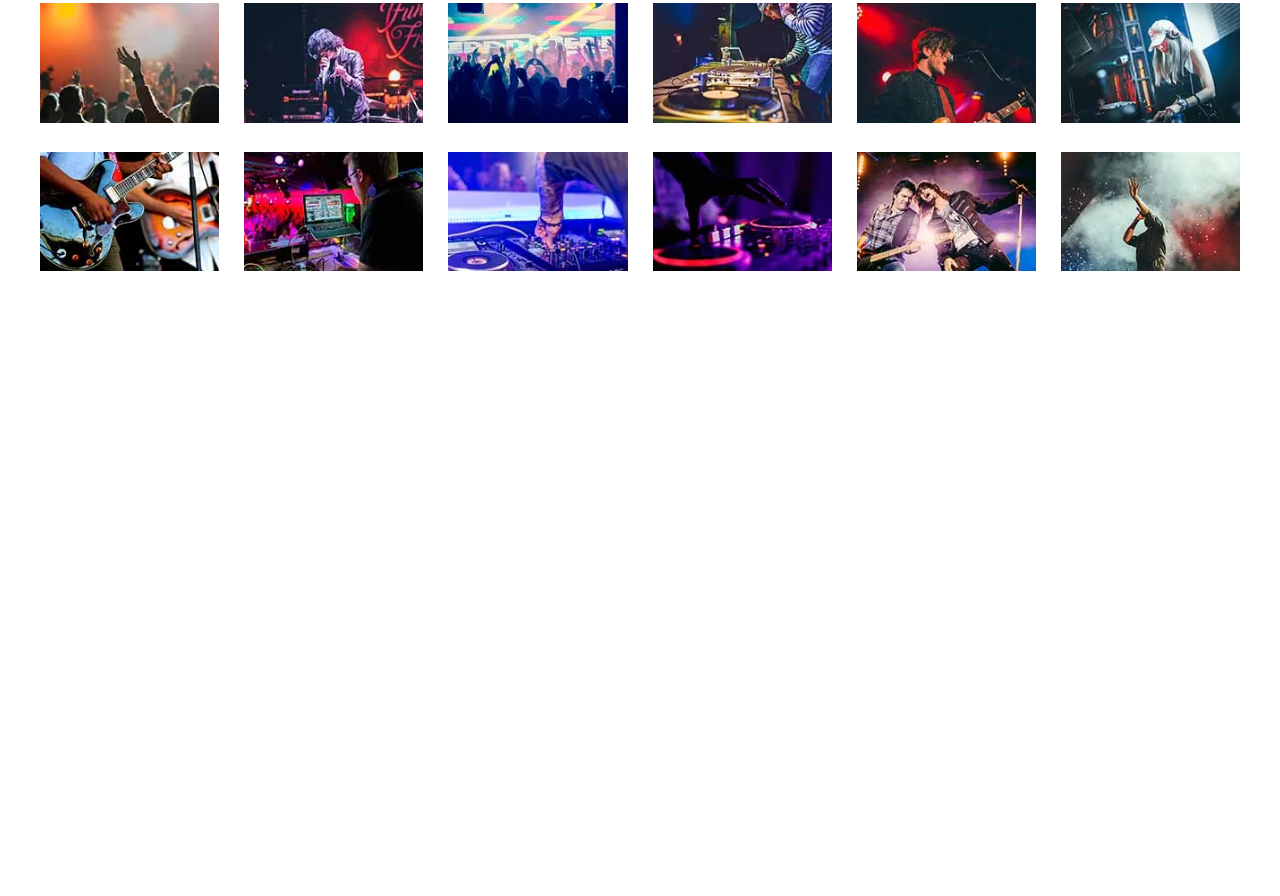
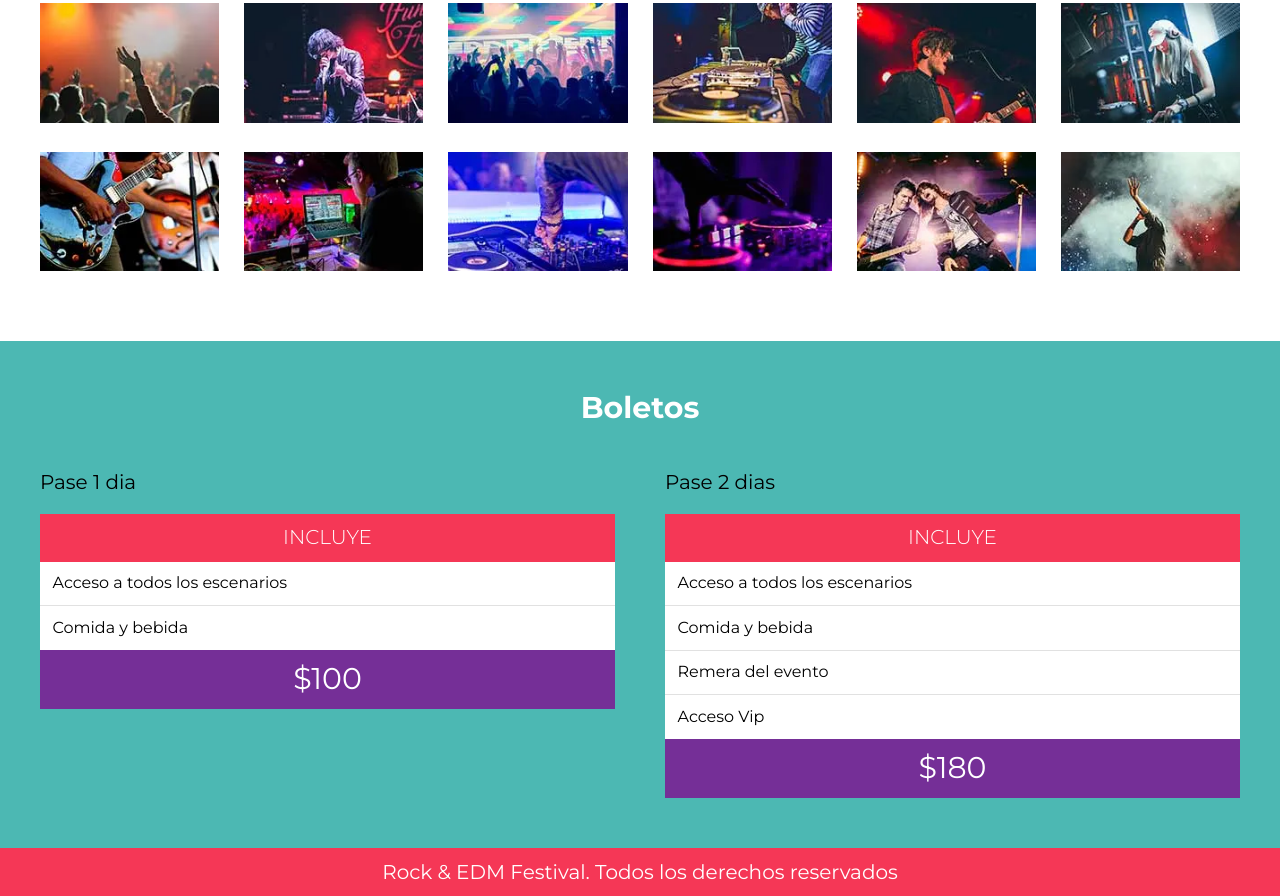
Before and after one commit to ramirogisone/VentaDeTicketsFestival, a website: page index.html in a window 1280 px wide. Shown: the part 3004-3900 px from the top of the page. Before the commit the page ends 3345 px from the top, so only its background shows below. Drawn offline with Linux system fonts and the light colour scheme.

Commit message:
finalizo seccion de pases y aplico scroll view

```diff
--- a/index.html
+++ b/index.html
@@ -13,9 +13,9 @@
 			<h1>Rock & EDM Festival</h1>
 
 			<nav class="navegacion-principal">
-				<a href="#">Line Up</a>
-				<a href="#">Galeria</a>
-				<a href="#">Boletos</a>
+				<a href="#lineup">Line Up</a>
+				<a href="#galeria">Galeria</a>
+				<a href="#boletos">Boletos</a>
 			</nav>
 		</div>
 	</header>
@@ -47,7 +47,7 @@
 		</div>
 	</div>
 
-	<section class="lineup">
+	<section id="lineup" class="lineup">
 		<h3>Line Up</h3>
 		<p class="dia">Viernes 23</p>
 		<div class="escenarios-contenedor contenedor">
@@ -112,13 +112,98 @@
 		</div>
 	</section>
 
-	<section class="galeria contenedor">
+	<section id="galeria" class="galeria contenedor">
 		<h3>Galeria</h3>
 		<ul class="imagenes-contenedor">
 
 		</ul>
 	</section>
 
+	<section id="boletos" class="boletos bg-verde">
+		<h3>Boletos</h3>
+
+		<div class="contenedor-boletos contenedor">
+			<div class="basico">
+				<p>Pase 1 dia</p>
+
+				<table class="pase">
+					<thead>
+						<tr>
+							<th>
+								Incluye
+							</th>
+						</tr>
+					</thead>
+					<tbody>
+						<tr>
+							<td>
+								Acceso a todos los escenarios
+							</td>
+						</tr>
+						<tr>
+							<td>
+								Comida y bebida
+							</td>
+						</tr>
+					</tbody>
+					<tfoot>
+						<tr>
+							<td>
+								$100
+							</td>
+						</tr>
+					</tfoot>
+				</table>
+			</div>
+			<div class="premium">
+				<p>Pase 2 dias</p>
+
+				<table class="pase">
+					<thead>
+						<tr>
+							<th>
+								Incluye
+							</th>
+						</tr>
+					</thead>
+					<tbody>
+						<tr>
+							<td>
+								Acceso a todos los escenarios
+							</td>
+						</tr>
+						<tr>
+							<td>
+								Comida y bebida
+							</td>
+						</tr>
+						<tr>
+							<td>
+								Remera del evento
+							</td>
+						</tr>
+						<tr>
+							<td>
+								Acceso Vip
+							</td>
+						</tr>
+					</tbody>
+					<tfoot>
+						<tr>
+							<td>
+								$180
+							</td>
+						</tr>
+					</tfoot>
+				</table>
+			</div>
+		</div>
+	</section>
+
+	<footer class="footer">
+		<p>Rock & EDM Festival. Todos los derechos reservados</p>
+	</footer>
+
 	<script src="./build/js/bundle.js"></script>
 
 </body>
```
Also changed, not shown: build/css/app.css, build/js/bundle.js.
